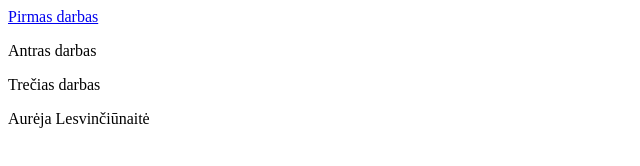
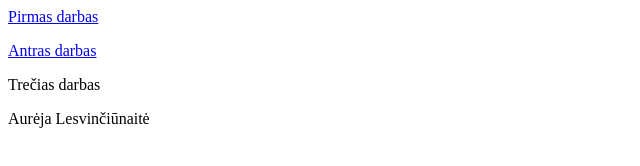
Before and after one commit to httpno/httpno.github.io, a plain HTML site: page index.html in a window 1280 px wide. Shown: the full height of the page, 0-640 px from the left. Drawn offline with Linux system fonts and the light colour scheme.

Commit message:
Update index.html

```diff
--- a/index.html
+++ b/index.html
@@ -5,7 +5,7 @@
     </head>
     <body>
           <p> <a href ="pirmas/kelioneskeliones.html">Pirmas darbas </a> </p>
-          <p> <a herf ="antrasdarbas/index.html"> Antras darbas</a> </p>
+          <p> <a href ="antrasdarbas/index.html"> Antras darbas</a> </p>
           <p> Trečias darbas</p>
           <p> Aurėja Lesvinčiūnaitė </p>
           </body>
```
